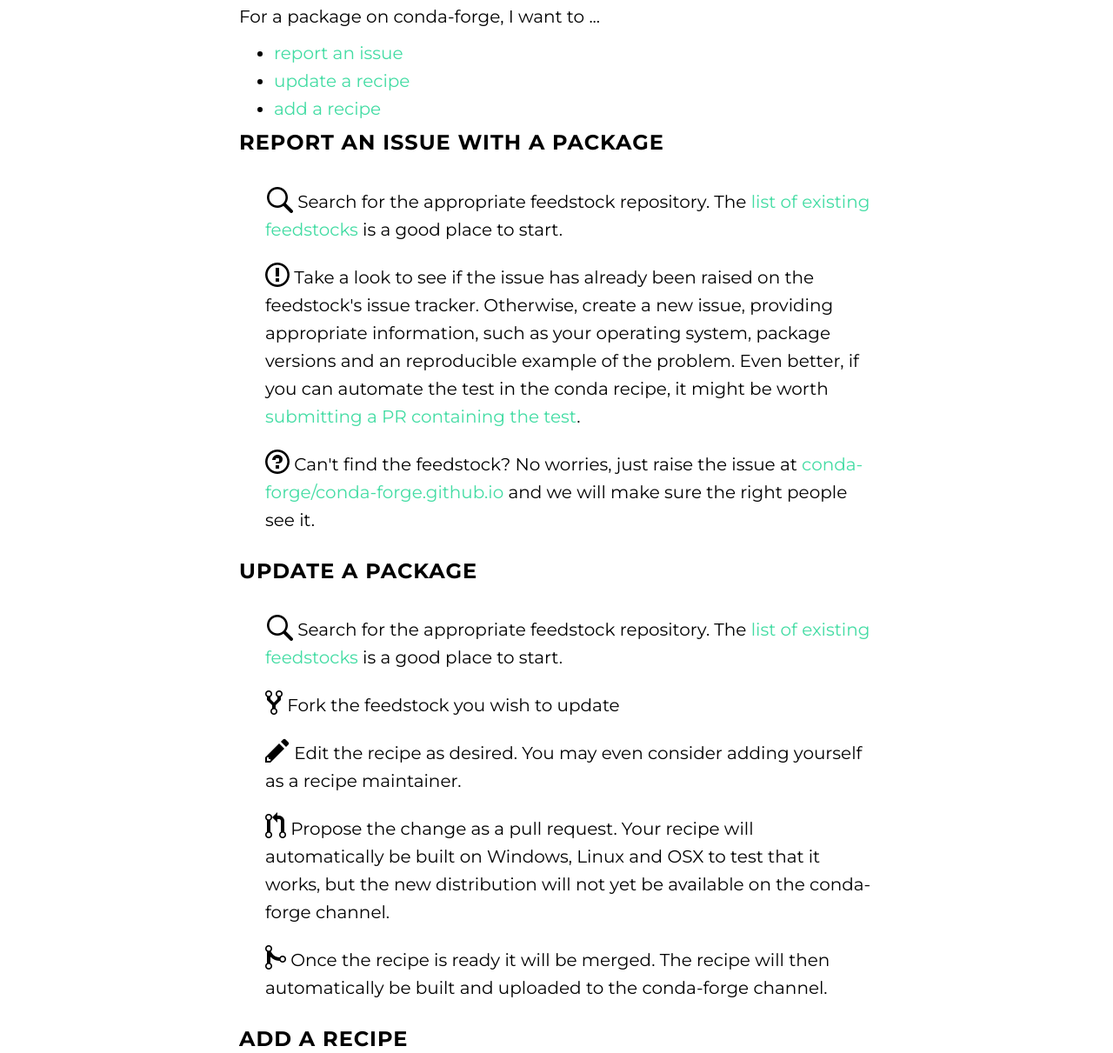
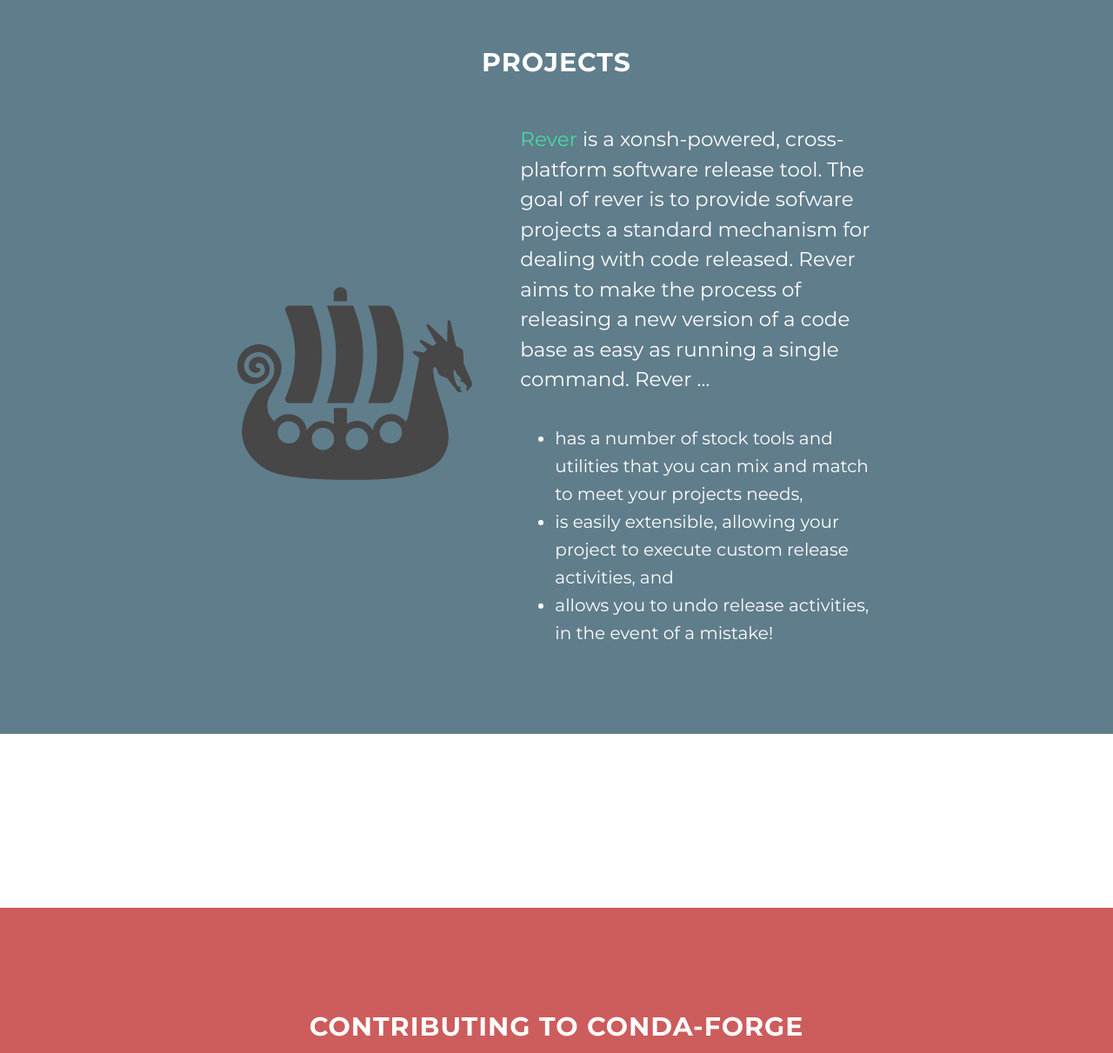
Before and after one commit to synapticarbors/regro.github.io, a plain HTML site: page index.html in a window 1280 px wide. Shown: the part 1819-3030 px from the top of the page at 87% size. Drawn offline with nearby package versions, Linux system fonts and the light colour scheme.

Commit message:
reve integrated

```diff
--- a/index.html
+++ b/index.html
@@ -119,82 +119,30 @@
     <!-- Projects Section -->
     <section class="content-section">
         <div id="projects" class="project-section">
-            <div class="container">
+            <div class="container" style="width:100%;">
                 <div class="col-lg-8 col-lg-offset-2">
                     <h2 class="text-center">Projects</h2>
                     <div class="text">
                     <p>
-                    For a package on conda-forge, I want to ...
-                    <ul>
-                      <li><a href="#report_issue">report an issue</a></li>
-                      <li><a href="#update_recipe">update a recipe</a></li>
-                      <li><a href="#add_recipe">add a recipe</a></li>
-                    </ul>
-                    </p>
-                    </div>
-                    <h3 id="report_issue">Report an issue with a package</h2>
-                    <p>
-                      <ul class="fa-ul ul-instructions">
-                      <li><i class="mega-octicon fa-3x octicon-search"></i>
-                          Search for the appropriate feedstock repository.
-                          The <a href="feedstocks">list of existing feedstocks</a> is a good place to start.
-                      </li>
-                      <li><i class="mega-octicon fa-3x octicon-issue-opened"></i>
-                          Take a look to see if the issue has already been raised on the feedstock's issue tracker.
-                          Otherwise, create a new issue, providing appropriate information, such as your operating system,
-                          package versions and an reproducible example of the problem. Even better, if you can automate the test in the conda recipe,
-                          it might be worth <a href="#update_recipe">submitting a PR containing the test</a>.
-                      </li>
-                      <li><i class="mega-octicon fa-3x octicon-question"></i>
-                          Can't find the feedstock?
-                          No worries, just raise the issue at <a href="https://github.com/conda-forge/conda-forge.github.io">conda-forge/conda-forge.github.io</a>
-                          and we will make sure the right people see it.
-                      </li>
-                      </ul>
-                    </p>
-                    <h3 id="update_recipe">Update a package</h2>
-                    <p>
-                      <ul class="fa-ul ul-instructions">
-                      <li><i class="mega-octicon fa-3x octicon-search"></i>
-                          Search for the appropriate feedstock repository.
-                          The <a href="feedstocks">list of existing feedstocks</a> is a good place to start.
-                      </li>
-                      <li><i class="mega-octicon fa-3x octicon-repo-forked"></i>
-                          Fork the feedstock you wish to update
-                      </li>
-                      <li><i class="mega-octicon fa-3x octicon-pencil"></i>
-                          Edit the recipe as desired. You may even consider adding yourself as a recipe maintainer.
-                      </li>
-                      <li><i class="mega-octicon fa-3x octicon-git-pull-request"></i>
-                          Propose the change as a pull request.
-                          Your recipe will automatically be built on Windows, Linux and OSX to test that it works,
-                          but the new distribution will not yet be available on the conda-forge channel.
-                      </li>
-                      <li><i class="mega-octicon fa-3x octicon-git-merge"></i>
-                          Once the recipe is ready it will be merged. The recipe will then automatically be built and uploaded to the conda-forge channel.
-                       </li>
-                      </ul>
-                    </p>
-                    <h3 id="add_recipe">Add a recipe</h2>
-                    <p>
-                      <ul class="fa-ul ul-instructions">
-                      <li><i class="mega-octicon fa-3x octicon-repo-forked"></i>
-                          Fork <a href="https://github.com/conda-forge/staged-recipes">conda-forge/staged-recipes</a>
-                      </li>
-                      <li><i class="mega-octicon fa-3x octicon-pencil"></i>
-                          Add a new conda recipe in the "recipes" directory.
-                          There is an example of a well written recipe there.
-                          Further guidance on writing good recipes.
-                      </li>
-                      <li><i class="mega-octicon fa-3x octicon-git-pull-request"></i>
-                          Propose the change as a pull request.
-                          Your recipe will automatically be built on Windows, Linux and OSX to test that it works,
-                          but the distribution will not yet be available on the conda-forge channel.
-                      </li>
-                      <li><i class="mega-octicon fa-3x octicon-git-merge"></i>
-                          Once the recipe is ready it will be merged and new "feedstock" repository will automatically be created for the recipe.
-                          The build and upload processes take place in the feedstock, and once complete the package will be available on the conda-forge channel</li>
-                      </ul>
+                        <table>
+                        <tr>
+                        <td class="project-td-image"><a href="https://regro.github.io/rever-docs/"><img src="static/rever.svg" class="project-image"></a></td>
+                        <td class="project-td-text">
+                         <a href="https://regro.github.io/rever-docs/">Rever</a> is a xonsh-powered,
+                         cross-platform software release tool. The goal of rever is to provide
+                         sofware projects a standard mechanism for dealing with code released.
+                         Rever aims to make the process of releasing a new version of a code
+                         base as easy as running a single command. Rever …
+                        <br/><br/>
+                        <ul>
+                          <li>has a number of stock tools and utilities that you can mix and
+                              match to meet your projects needs,</li>
+                          <li>is easily extensible, allowing your project to execute custom
+                              release activities, and</li>
+                          <li>allows you to undo release activities, in the event of a mistake!</li>
+                        </ul>
+                        </td></tr>
+                        </table>
                     </p>
                 </div>
             </div>
--- a/static/css/theme.css
+++ b/static/css/theme.css
@@ -311,11 +311,41 @@ a:focus {
     padding: 60px 0;
     padding-top: 120px;
     color: #fff;
-    background-color: 	#CD5C5C;
+    background-color:   #CD5C5C;
     -webkit-background-size: cover;
     -moz-background-size: cover;
     background-size: cover;
     -o-background-size: cover;
+}
+
+.project-section {
+    width: 100%;
+    padding: 60px 0;
+    padding-top: 120px;
+    color: #fff;
+    background-color:  #607D8B;
+    -webkit-background-size: cover;
+    -moz-background-size: cover;
+    background-size: cover;
+    -o-background-size: cover;
+}
+
+
+.project-image {
+  float: left;
+  height: 300px;
+  width: 300px;
+  padding: 10px;
+  font-family: Veranda;
+}
+
+.project-td-image {
+  padding: 20px;
+}
+
+.project-td-text {
+  padding: 20px;
+  font-size: 23px;
 }
 
 @media(min-width:767px) {
```
Also changed, not shown: static/rever.svg (added).
